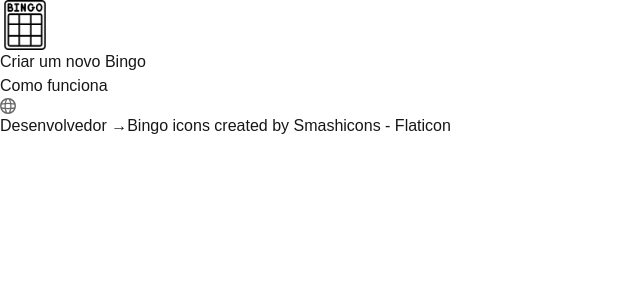
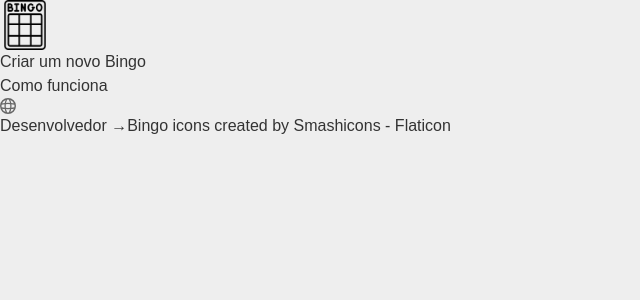
Before and after one commit to schirrel/bingo-facil, a Next.js app: page / in a window 1280 px wide. Shown: the top 300 px of the page, without its empty margins (0-640 px from the left). Built offline with nearby package versions, Linux system fonts and the light colour scheme; no server answers.

Commit message:
removendo console e corrigindo problemas de color schema

```diff
--- a/src/app/bingo/[slug]/qrcode/page.tsx
+++ b/src/app/bingo/[slug]/qrcode/page.tsx
@@ -15,7 +15,6 @@ export default function Page() {
     const [bingo, setBingo] = useState<Partial<BingoModel>>({});
     const [qrCode, setQrCode] = useState('');
     const urlConferencia = window.location.toString().replace('qrcode', 'conferir');
-    console.log(urlConferencia)
     const [loading, setLoading] = useState(true);
     const [loadingCode, setLoadingCode] = useState(true);
 
@@ -32,7 +31,6 @@ export default function Page() {
         setLoading(false);
 
         const generatedQRCode = await QRCode.toDataURL(urlConferencia);
-        console.log(urlConferencia);
         setQrCode(generatedQRCode)
         setLoadingCode(false);
     };
--- a/src/app/globals.css
+++ b/src/app/globals.css
@@ -3,15 +3,8 @@
 @tailwind utilities;
 
 :root {
-  --background: #ffffff;
-  --foreground: #171717;
-}
-
-@media (prefers-color-scheme: dark) {
-  :root {
-    --background: #0a0a0a;
-    --foreground: #ededed;
-  }
+  --background: #eee;
+  --foreground: #333;
 }
 
 body {
```
